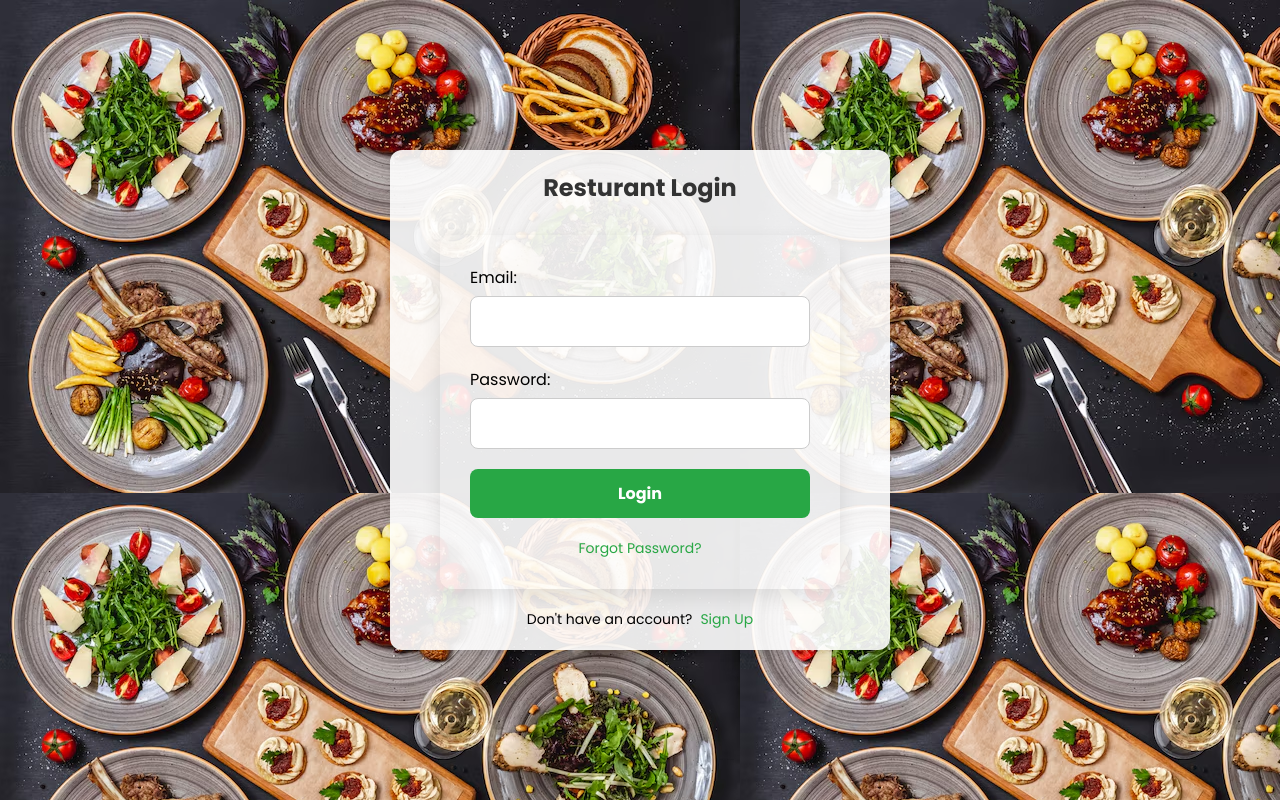
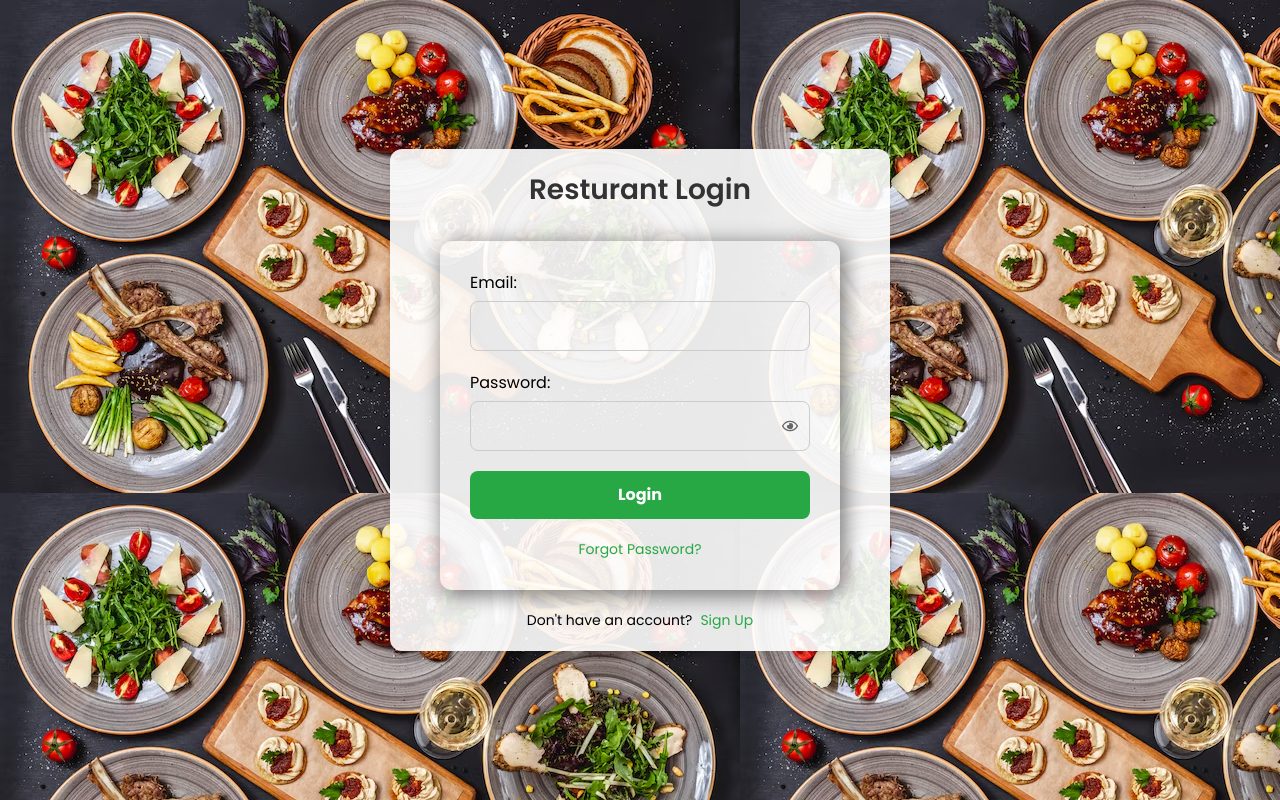
Before and after one commit to dasabhijit2004/food-delivery-app, a Next.js app: page /resturant/auth in a window 1280 px wide. Built offline with nearby package versions, Linux system fonts and the light colour scheme.

Commit message:
Added login route

```diff
--- a/package.json
+++ b/package.json
@@ -9,6 +9,7 @@
     "lint": "next lint"
   },
   "dependencies": {
+    "@tailwindcss/postcss": "^4.1.11",
     "bcrypt": "^6.0.0",
     "mongoose": "^8.16.1",
     "next": "15.3.4",
@@ -17,5 +18,10 @@
     "react-hot-toast": "^2.5.2",
     "react-icons": "^5.5.0",
     "react-toastify": "^11.0.5"
+  },
+  "devDependencies": {
+    "autoprefixer": "^10.4.21",
+    "postcss": "^8.5.6",
+    "tailwindcss": "^4.1.11"
   }
 }
--- /dev/null
+++ b/postcss.config.mjs
@@ -0,0 +1,6 @@
+const config = {
+  plugins: {
+    "@tailwindcss/postcss": {},
+  },
+};
+export default config;
--- a/src/app/_components/ResturantHeader.js
+++ b/src/app/_components/ResturantHeader.js
@@ -25,10 +25,6 @@ const ResturantHeader = () => {
                     <li className='resturant-nav-items'><Link href="/menu" className='resturant-nav-link'>Menu</Link></li>
                 </ul>
             </nav>
-
-            <div className='resturant-login'>
-                <Link href="/resturant/auth" className='resturant-login-link'>Login</Link>
-            </div>
         </header>
     );
 };
--- a/src/app/_components/resturantLogin.js
+++ b/src/app/_components/resturantLogin.js
@@ -1,24 +1,100 @@
-import React from 'react'
+'use client';
+
+import React, { useState } from 'react';
+import { useRouter } from 'next/navigation';
+import { ToastContainer, toast } from 'react-toastify';
+import 'react-toastify/dist/ReactToastify.css';
+import { FaRegEye, FaRegEyeSlash } from 'react-icons/fa';
 
 const ResturantLogin = () => {
+  const router = useRouter();
+  const [email, setEmail] = useState('');
+  const [password, setPassword] = useState('');
+  const [showPassword, setShowPassword] = useState(false)
+
+  const handleSubmit = async (e) => {
+    e.preventDefault();
+
+    if (!email || !password) {
+      toast.error('Please fill in all fields');
+      return;
+    }
+
+    try {
+      const response = await fetch('http://localhost:3000/api/resturant/login', {
+        method: 'POST',
+        headers: { 'Content-Type': 'application/json' },
+        body: JSON.stringify({ email, password }),
+      });
+
+      if (response.ok) {
+        const data = await response.json();
+
+        // Save token or user info
+        localStorage.setItem('token', data.token);
+
+        toast.success('Login successful! Redirecting...', {
+          position: 'top-right',
+          autoClose: 1500,
+        });
+
+        setTimeout(() => {
+          router.push('/resturant');
+        }, 2000);
+      } else {
+        const errorData = await response.json();
+        toast.error(errorData.message || 'Invalid email or password');
+      }
+    } catch (err) {
+      console.error('Login error:', err);
+      toast.error('Something went wrong. Please try again.');
+    }
+  };
+
   return (
     <>
-      <form className="form">
+      <form className="form" onSubmit={handleSubmit}>
         <div className="input-wrapper">
           <label htmlFor="email" className="label">Email:</label>
-          <input type="email" id="email" name="email" required className="input-field" />
+          <input
+            type="email"
+            id="email"
+            name="email"
+            required
+            className="input-field"
+            value={email}
+            onChange={(e) => setEmail(e.target.value)}
+          />
         </div>
 
-        <div className="input-wrapper">
+        <div className="input-wrapper password-wrapper">
           <label htmlFor="password" className="label">Password:</label>
-          <input type="password" id="password" name="password" required className="input-field" />
+          <div className='password-field'>
+            <input
+              type={showPassword ? 'text' : 'password'}
+              id="password"
+              name="password"
+              required
+              className="input-field"
+              value={password}
+              onChange={(e) => setPassword(e.target.value)}
+            />
+            <span
+              onClick={() => setShowPassword(!showPassword)}
+              className="password-toggle"
+            >
+              {showPassword ? <FaRegEyeSlash /> : <FaRegEye />}
+            </span>
+          </div>
         </div>
 
         <button type="submit" className="button">Login</button>
         <button type="button" className="link-button">Forgot Password?</button>
       </form>
+
+      <ToastContainer />
     </>
-  )
-}
+  );
+};
 
-export default ResturantLogin
+export default ResturantLogin;
--- a/src/app/_components/resturantSignup.js
+++ b/src/app/_components/resturantSignup.js
@@ -1,8 +1,10 @@
+import { useRouter } from 'next/navigation';
 import React, { useState } from 'react'
 import { FaRegEye, FaRegEyeSlash } from "react-icons/fa";
 import { toast, ToastContainer } from 'react-toastify';
 
 const ResturantSignup = () => {
+  const router = useRouter()
   const [name, setName] = React.useState('')
   const [number, setNumber] = React.useState('')
   const [address, setAddress] = React.useState('')
@@ -49,7 +51,7 @@ const ResturantSignup = () => {
     }
 
     try {
-      let result = await fetch('http://localhost:3000/api/resturant', {
+      let result = await fetch('http://localhost:3000/api/resturant/signup', {
         method: 'POST',
         headers: {
           'Content-Type': 'application/json'
@@ -69,13 +71,14 @@ const ResturantSignup = () => {
       if (result.error) {
         toast.error(result.error);
       } else {
-        toast.success('Restaurant registered successfully!');
+        toast.success('Restaurant registered successfully! Redirecting...');
         setName('');
         setNumber('');
         setAddress('');
         setEmail('');
         setPassword('');
         setC_password('');
+        router.push('/resturant')
       }
     } catch (err) {
       console.error(err);
--- /dev/null
+++ b/src/app/api/resturant/login/route.js
@@ -0,0 +1,57 @@
+import { connectionString } from "@/app/lib/db";
+import { Resturant } from "@/app/lib/resturantModel";
+import mongoose from "mongoose";
+import { NextResponse } from "next/server";
+import bcrypt from "bcrypt";
+
+export async function POST(request) {
+  try {
+    await mongoose.connect(connectionString);
+    console.log("MongoDB connected");
+
+    const body = await request.json();
+    console.log("Login body received:", body);
+
+    const { email, password } = body;
+
+    if (!email || !password) {
+      return NextResponse.json(
+        { error: "Email and password are required" },
+        { status: 400 }
+      );
+    }
+
+    const user = await Resturant.findOne({ email });
+    if (!user) {
+      return NextResponse.json(
+        { error: "Restaurant not found with this email" },
+        { status: 404 }
+      );
+    }
+
+    const passwordMatch = await bcrypt.compare(password, user.password);
+    if (!passwordMatch) {
+      return NextResponse.json(
+        { error: "Invalid password" },
+        { status: 401 }
+      );
+    }
+
+    // Optionally generate a JWT here for session
+    // const token = generateJWT(user);
+
+    return NextResponse.json({
+      message: "Login successful",
+      user: {
+        name: user.name,
+        email: user.email,
+        number: user.number,
+        address: user.address,
+      },
+      // token: token
+    });
+  } catch (error) {
+    console.error("POST /api/resturant/login failed:", error);
+    return NextResponse.json({ error: error.message }, { status: 500 });
+  }
+}
--- a/src/app/globals.css
+++ b/src/app/globals.css
@@ -2,9 +2,9 @@
 
 @import url('https://fonts.googleapis.com/css2?family=Poppins:wght@300;400;500;600;700&display=swap');
 
+@import "tailwindcss";
+
 *{
-    margin: 0;
-    padding: 0;
     box-sizing: border-box;
     font-family: 'Poppins', sans-serif;
 }
@@ -19,6 +19,21 @@ input, button, textarea, select {
     font-family: 'Poppins', sans-serif;
 }
 
+h1{
+    font-size: 32px;
+    font-weight: 700;
+}
+
+h2{
+    font-size: 28px;
+    font-weight: 600;
+}
+
+h3{
+    font-size: 24px;
+    font-weight: 500;
+}
+
 /* login-signup styles */
 
 .form {
@@ -30,7 +45,8 @@ input, button, textarea, select {
     max-width: 400px;
     margin: 20px auto;
     padding: 30px;
-    box-shadow: 0 8px 20px rgba(0, 0, 0, 0.1);
+    box-shadow: 0 8px 20px rgba(0, 0, 0, 0.3),
+                8px 0 20px rgba(0, 0, 0, 0.3);
     border-radius: 12px;
     transition: all 0.3s ease-in-out;
     overflow-y: scroll;
@@ -177,3 +193,11 @@ h2 {
         padding: 20px;
     }
 }
+
+/* home styles */
+.home{
+    background: url('/resturant-bg2.png');
+    background-position: center;
+    background-size: cover;
+    background-repeat: no-repeat;
+}
--- a/src/app/page.js
+++ b/src/app/page.js
@@ -1,10 +1,42 @@
-import Image from "next/image";
-import styles from "./page.module.css";
+'use client'
+
+import { useEffect, useState } from "react";
+import Link from "next/link";
+import './globals.css';
 
 export default function Home() {
+  const [isLoggedIn, setIsLoggedIn] = useState(false);
+
+  useEffect(() => {
+    const token = localStorage.getItem('token');
+    if (token) {
+      setIsLoggedIn(true);
+    }
+  }, []);
+
   return (
-    <div>
-      <h1>Welcome to Food Delivery App</h1>
+    <div className="home h-screen w-full">
+      <div className="h-screen w-full bg-black/50 flex flex-col items-center justify-center text-center text-white gap-10">
+        <h1>Welcome to <span className="text-green-500">FoodieExpress</span></h1>
+        <p className="text-lg text-white">Try out the best dishes in the town.</p>
+        <div className='resturant-login'>
+          {isLoggedIn ? (
+            <Link
+              href="/resturant"
+              className='bg-green-500 text-white text-xl font-bold px-4 py-2 rounded-xl hover:bg-green-600 transition-colors duration-300'
+            >
+              Go to Restaurant Homepage
+            </Link>
+          ) : (
+            <Link
+              href="/resturant/auth"
+              className='bg-green-500 text-white text-xl font-bold px-4 py-2 rounded-xl hover:bg-green-600 transition-colors duration-300'
+            >
+              Login as Restaurant
+            </Link>
+          )}
+        </div>
+      </div>
     </div>
   );
 }
--- a/src/app/resturant/page.js
+++ b/src/app/resturant/page.js
@@ -1,14 +1,32 @@
-import React from 'react'
+'use client'
+
+import React, { useEffect, useState } from 'react'
 import ResturantHeader from '../_components/ResturantHeader'
 import './style.css'
 import Footer from '../_components/Footer'
 
 const ResturantHome = () => {
+
+    const [name, setName] = useState("");
+    useEffect(() => {
+        const fetchName = async () => {
+            try{
+                const response = await fetch('/api/resturant')
+                const data = await response.json()
+                setName(data.name)
+            }catch(error){
+                console.log("Error fetching name", error)
+            }
+        }
+
+        fetchName();
+    },[])
+
     return (
         <>
             <ResturantHeader />
-            <h1>Resturant Page Home</h1>
-            <Footer/>
+            <h1>Welcome <span>{name}</span></h1>
+            <Footer />
         </>
     )
 }
```
Also changed, not shown: src/app/api/resturant/signup/route.js (renamed from src/app/api/resturant/route.js), 2 other files (tests, documents, lock files or other folders).
